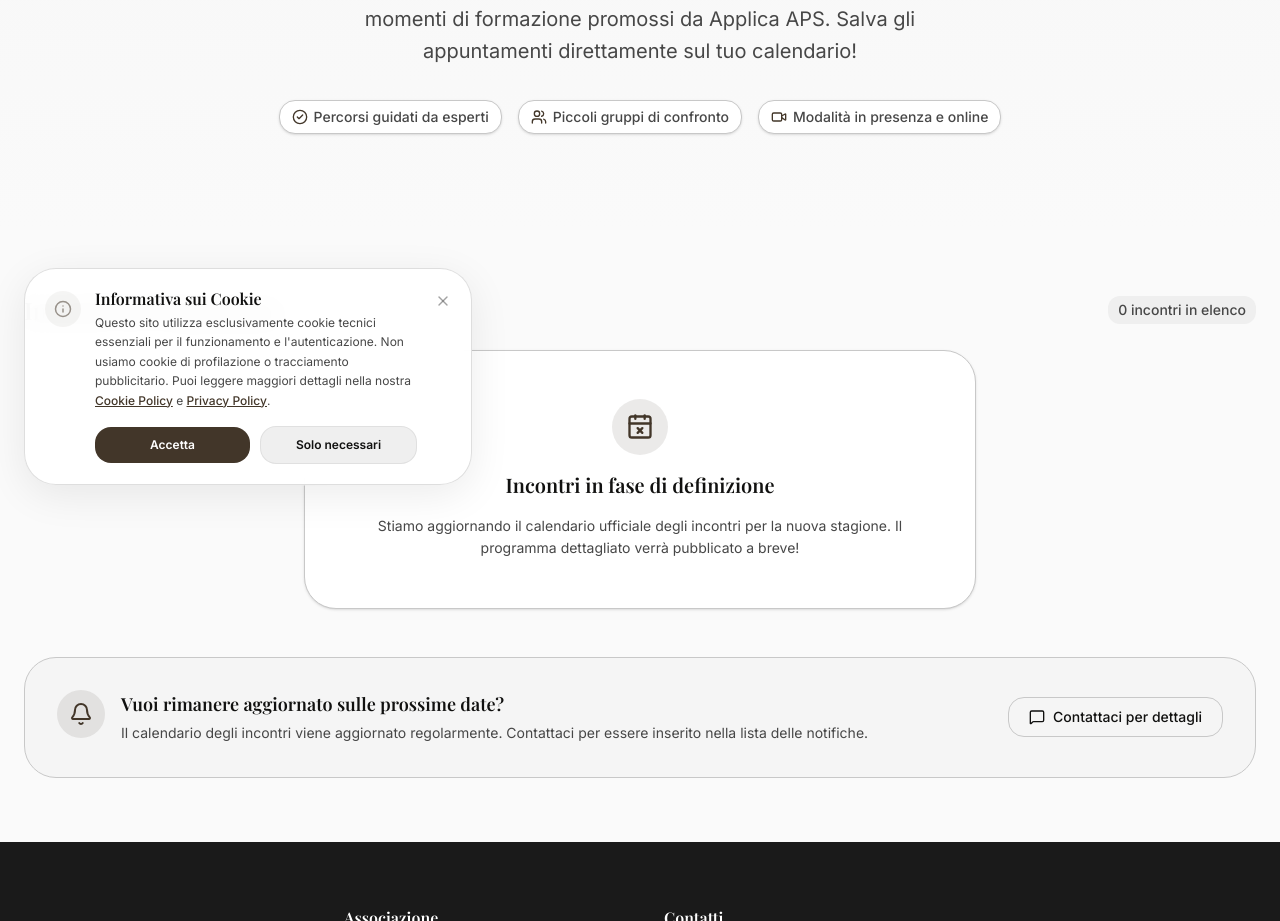
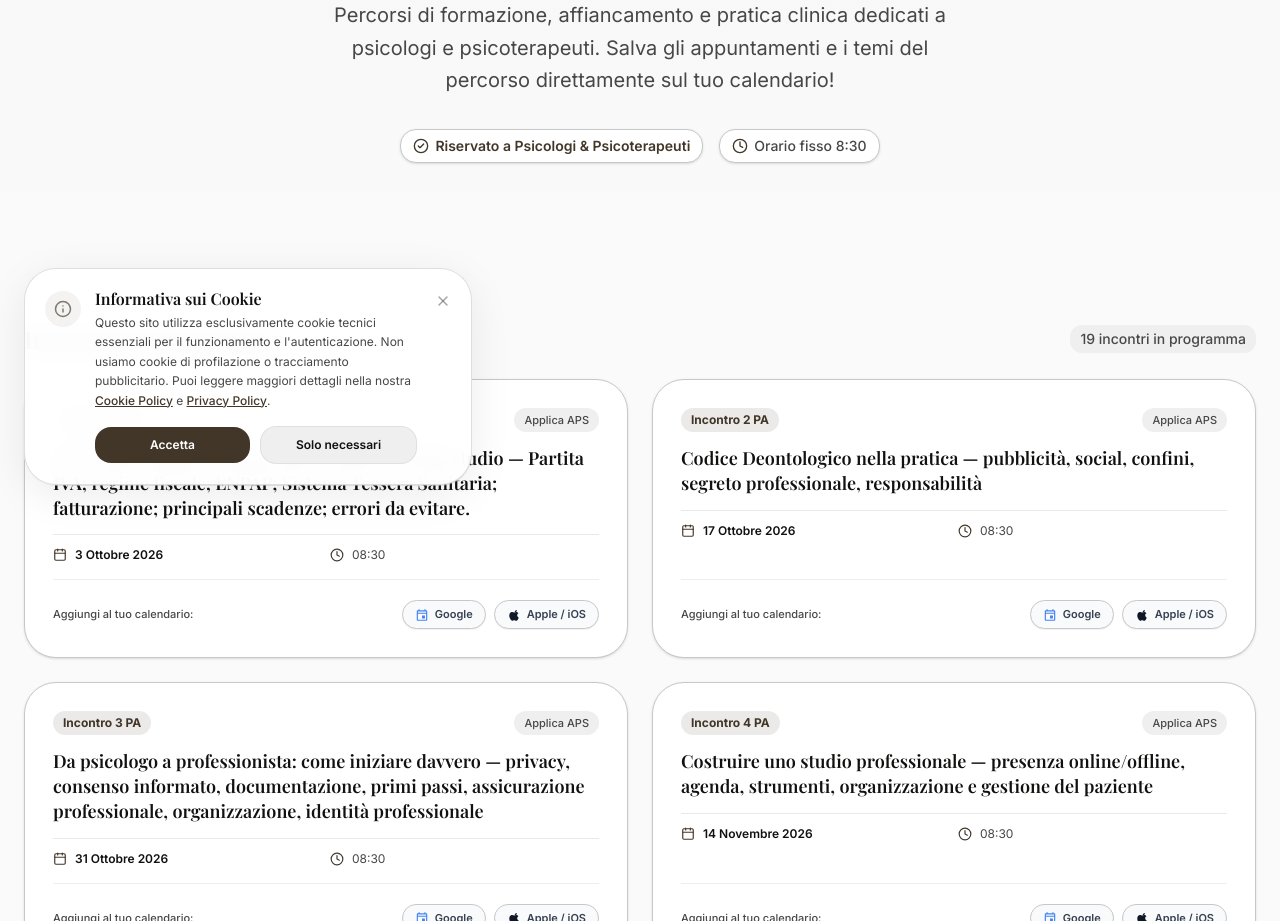
Before and after one commit to applicaaps/applica, a Next.js app in the folder applica-app/: page /programma in a window 1280 px wide. Shown: the part 291-1212 px from the top of the page. Built offline with nearby package versions, Linux system fonts and the light colour scheme; a web font is replaced by a local one.

Commit message:
aggiunta calendario con eventi reali

```diff
--- a/applica-app/app/programma/page.tsx
+++ b/applica-app/app/programma/page.tsx
@@ -6,12 +6,9 @@ import {
   Calendar,
   Clock,
   MapPin,
-  Users,
-  Video,
   CheckCircle2,
   MessageSquare,
-  Bell,
-  CalendarX
+  Bell
 } from "lucide-react"
 import { RevealSection } from "@/components/RevealSection"
 import { Button } from "@/components/ui/Button"
@@ -34,58 +31,236 @@ function AppleCalendarIcon({ className = "w-4 h-4" }: { className?: string }) {
   )
 }
 
-export interface ProgramEvent {
-  id: number | string
-  title: string
-  date: string
-  time: string
-  location: string
-  type: string
-  badge: string
-  description: string
-  target: string
-  spotsLeft: string
-  startDateIso?: string
-  endDateIso?: string
+export interface EventItem {
+  id: number
+  incontro: string
+  dateDisplay: string
+  timeDisplay: string
+  tema: string
+  year: number
+  month: number
+  day: number
 }
 
-// Genera il link per Google Calendar con i dati dell'evento
-function getGoogleCalendarLink(event: ProgramEvent) {
-  const title = encodeURIComponent(event.title)
-  const details = encodeURIComponent(`${event.description}\n\nOrganizzato da Applica APS (https://applicaaps.it)`)
-  const location = encodeURIComponent(event.location)
+// Struttura dati ufficiale caricata da ListaIncontri.md
+const eventsData: EventItem[] = [
+  {
+    id: 1,
+    incontro: "Incontro 1 PA",
+    dateDisplay: "3 Ottobre 2026",
+    timeDisplay: "08:30",
+    tema: "Benvenuto Applica - Burocrazia e apertura dello studio — Partita IVA; regime fiscale; ENPAP; Sistema Tessera Sanitaria; fatturazione; principali scadenze; errori da evitare.",
+    year: 2026,
+    month: 10,
+    day: 3
+  },
+  {
+    id: 2,
+    incontro: "Incontro 2 PA",
+    dateDisplay: "17 Ottobre 2026",
+    timeDisplay: "08:30",
+    tema: "Codice Deontologico nella pratica — pubblicità, social, confini, segreto professionale, responsabilità",
+    year: 2026,
+    month: 10,
+    day: 17
+  },
+  {
+    id: 3,
+    incontro: "Incontro 3 PA",
+    dateDisplay: "31 Ottobre 2026",
+    timeDisplay: "08:30",
+    tema: "Da psicologo a professionista: come iniziare davvero — privacy, consenso informato, documentazione, primi passi, assicurazione professionale, organizzazione, identità professionale",
+    year: 2026,
+    month: 10,
+    day: 31
+  },
+  {
+    id: 4,
+    incontro: "Incontro 4 PA",
+    dateDisplay: "14 Novembre 2026",
+    timeDisplay: "08:30",
+    tema: "Costruire uno studio professionale — presenza online/offline, agenda, strumenti, organizzazione e gestione del paziente",
+    year: 2026,
+    month: 11,
+    day: 14
+  },
+  {
+    id: 5,
+    incontro: "Incontro 5 PA - PB",
+    dateDisplay: "28 Novembre 2026",
+    timeDisplay: "08:30",
+    tema: "Quanto e come farsi pagare — tariffe, ricevute, cancellazioni, pacchetti, gestione economica ed etica",
+    year: 2026,
+    month: 11,
+    day: 28
+  },
+  {
+    id: 6,
+    incontro: "Incontro 6 PA",
+    dateDisplay: "12 Dicembre 2026",
+    timeDisplay: "08:30",
+    tema: "Il contratto terapeutico — regole, consenso, setting, assenze, contatti fuori seduta e gestione dei confini",
+    year: 2026,
+    month: 12,
+    day: 12
+  },
+  {
+    id: 7,
+    incontro: "Incontro 7 PA",
+    dateDisplay: "14 Dicembre 2026",
+    timeDisplay: "08:30",
+    tema: "Transfert e controtransfert — quello che accade nella relazione terapeutica",
+    year: 2026,
+    month: 12,
+    day: 14
+  },
+  {
+    id: 8,
+    incontro: "Incontro 8 PA",
+    dateDisplay: "9 Gennaio 2027",
+    timeDisplay: "08:30",
+    tema: "Dalla raccolta dati alla formulazione del caso — trasformare le informazioni in ragionamento clinico",
+    year: 2027,
+    month: 1,
+    day: 9
+  },
+  {
+    id: 9,
+    incontro: "Incontro 9 PA - PB",
+    dateDisplay: "23 Gennaio 2027",
+    timeDisplay: "08:30",
+    tema: "Ragionamento clinico — capire cosa sta réellement mantenendo il problema del paziente",
+    year: 2027,
+    month: 1,
+    day: 23
+  },
+  {
+    id: 10,
+    incontro: "Incontro 10 PA - PB",
+    dateDisplay: "20 Febbraio 2027",
+    timeDisplay: "08:30",
+    tema: "Obiettivi e piano terapeutico — da “parlare del problema” a costruire un percorso",
+    year: 2027,
+    month: 2,
+    day: 6
+  },
+  {
+    id: 11,
+    incontro: "Incontro 11 PA - PB",
+    dateDisplay: "6 Marzo 2027",
+    timeDisplay: "08:30",
+    tema: "Quando il terapeuta non sa cosa fare — blocchi, errori, dubbi clinici e supervisione",
+    year: 2027,
+    month: 3,
+    day: 6
+  },
+  {
+    id: 12,
+    incontro: "Incontro 12 PA - PB",
+    dateDisplay: "20 Marzo 2027",
+    timeDisplay: "08:30",
+    tema: "Il primo colloquio — cosa chiedere, cosa osservare, come strutturare l'incontro",
+    year: 2027,
+    month: 3,
+    day: 20
+  },
+  {
+    id: 13,
+    incontro: "Incontro 13 PA - PB",
+    dateDisplay: "3 Aprile 2027",
+    timeDisplay: "08:30",
+    tema: "Come trovare pazienti in modo etico — networking, territorio, collaborazioni, social e reputazione",
+    year: 2027,
+    month: 4,
+    day: 3
+  },
+  {
+    id: 14,
+    incontro: "Incontro 14 PA - PB",
+    dateDisplay: "17 Aprile 2027",
+    timeDisplay: "08:30",
+    tema: "I casi difficili — paziente resistente, dipendente, aggressivo, evitante, che interrompe",
+    year: 2027,
+    month: 4,
+    day: 17
+  },
+  {
+    id: 15,
+    incontro: "Incontro 15 PA - PB",
+    dateDisplay: "2 Maggio 2027",
+    timeDisplay: "08:30",
+    tema: "Gestire crisi e situazioni complesse — limiti delle competenze, rete, invio e collaborazione con altri professionisti",
+    year: 2027,
+    month: 5,
+    day: 2
+  },
+  {
+    id: 16,
+    incontro: "Incontro 16 PA",
+    dateDisplay: "15 Maggio 2027",
+    timeDisplay: "08:30",
+    tema: "Costruire la propria identità professionale — orientamento teorico, nicchia, popolazione e aree di interesse",
+    year: 2027,
+    month: 5,
+    day: 15
+  },
+  {
+    id: 17,
+    incontro: "Incontro 17 PA - PB",
+    dateDisplay: "29 Maggio 2027",
+    timeDisplay: "08:30",
+    tema: "Il terapeuta dentro la terapia — emozioni, schemi personali, paura di sbagliare e senso di inadeguatezza",
+    year: 2027,
+    month: 5,
+    day: 29
+  },
+  {
+    id: 18,
+    incontro: "Incontro 18 PA - PB",
+    dateDisplay: "7 Giugno 2027",
+    timeDisplay: "08:30",
+    tema: "Vivere di psicologia — costruire una professione sostenibile, rete professionale e piano di crescita",
+    year: 2027,
+    month: 6,
+    day: 7
+  },
+  {
+    id: 19,
+    incontro: "Incontro 19 PA",
+    dateDisplay: "7 Giugno 2027",
+    timeDisplay: "08:30",
+    tema: "Costruire la propria identità professionale — orientamento teorico, nicchia, popolazione e aree di interesse",
+    year: 2027,
+    month: 6,
+    day: 7
+  }
+]
 
-  let datesParam = ""
-  if (event.startDateIso && event.endDateIso) {
-    datesParam = `&dates=${event.startDateIso}/${event.endDateIso}`
-  } else {
-    const now = new Date()
-    now.setDate(now.getDate() + 14)
-    now.setHours(18, 30, 0, 0)
-    const end = new Date(now)
-    end.setHours(20, 0, 0, 0)
-    const startIso = now.toISOString().replace(/-|:|\.\d\d\d/g, "")
-    const endIso = end.toISOString().replace(/-|:|\.\d\d\d/g, "")
-    datesParam = `&dates=${startIso}/${endIso}`
+// Calcola le date ISO per il calendario (Data + Tema, senza il campo "Incontro" nel titolo del calendario)
+function getEventDates(event: EventItem) {
+  const start = new Date(event.year, event.month - 1, event.day, 8, 30, 0)
+  const end = new Date(start.getTime() + 2 * 60 * 60 * 1000) // 2 ore di durata predefinita
+
+  const toIsoBasic = (d: Date) => d.toISOString().replace(/-|:|\.\d\d\d/g, "")
+  return {
+    startIso: toIsoBasic(start),
+    endIso: toIsoBasic(end)
+  }
 }
 
-  return `https://calendar.google.com/calendar/render?action=TEMPLATE&text=${title}&details=${details}&location=${location}${datesParam}`
+// Genera link Google Calendar contenente solo Tema e Data (esclude "Incontro" dal titolo dell'evento calendario)
+function getGoogleCalendarLink(event: EventItem) {
+  const { startIso, endIso } = getEventDates(event)
+  const title = encodeURIComponent(event.tema)
+  const details = encodeURIComponent(`Tema: ${event.tema}\n\nOrganizzato da Applica APS (https://applicaaps.it)`)
+  const location = encodeURIComponent("Applica APS")
+
+  return `https://calendar.google.com/calendar/render?action=TEMPLATE&text=${title}&details=${details}&location=${location}&dates=${startIso}/${endIso}`
 }
 
-// Scarica/apre il file .ics per Apple / iOS Calendar
-function downloadAppleIcs(event: ProgramEvent) {
-  let startStr = event.startDateIso
-  let endStr = event.endDateIso
-
-  if (!startStr || !endStr) {
-    const now = new Date()
-    now.setDate(now.getDate() + 14)
-    now.setHours(18, 30, 0, 0)
-    const end = new Date(now)
-    end.setHours(20, 0, 0, 0)
-    startStr = now.toISOString().replace(/-|:|\.\d\d\d/g, "")
-    endStr = end.toISOString().replace(/-|:|\.\d\d\d/g, "")
-  }
+// Genera e scarica file .ics per Apple / iOS Calendar contenente solo Tema e Data (esclude "Incontro" dal titolo)
+function downloadAppleIcs(event: EventItem) {
+  const { startIso, endIso } = getEventDates(event)
 
   const icsContent = [
     "BEGIN:VCALENDAR",
@@ -93,11 +268,11 @@ function downloadAppleIcs(event: ProgramEvent) {
     "PRODID:-//Applica APS//Incontri//IT",
     "CALSCALE:GREGORIAN",
     "BEGIN:VEVENT",
-    `SUMMARY:${event.title}`,
-    `DESCRIPTION:${event.description} - Organizzato da Applica APS`,
-    `LOCATION:${event.location}`,
-    `DTSTART:${startStr}`,
-    `DTEND:${endStr}`,
+    `SUMMARY:${event.tema.replace(/\n/g, " ")}`,
+    `DESCRIPTION:${event.tema.replace(/\n/g, " ")} - Organizzato da Applica APS`,
+    "LOCATION:Applica APS",
+    `DTSTART:${startIso}`,
+    `DTEND:${endIso}`,
     "STATUS:CONFIRMED",
     "END:VEVENT",
     "END:VCALENDAR"
@@ -107,15 +282,12 @@ function downloadAppleIcs(event: ProgramEvent) {
   const url = URL.createObjectURL(blob)
   const link = document.createElement("a")
   link.href = url
-  link.setAttribute("download", `${event.title.toLowerCase().replace(/[^a-z0-9]/g, "-")}.ics`)
+  link.setAttribute("download", `incontro-${event.id}.ics`)
   document.body.appendChild(link)
   link.click()
   document.body.removeChild(link)
   URL.revokeObjectURL(url)
 }
-
-// Lista eventi da popolare con gli eventi ufficiali dell'associazione
-const eventsList: ProgramEvent[] = []
 
 export default function ProgrammaPage() {
   return (
@@ -124,34 +296,26 @@ export default function ProgrammaPage() {
       <section className="relative overflow-hidden pt-4 pb-12 sm:pt-8 sm:pb-16 md:pt-12 md:pb-24 bg-gradient-to-b from-[var(--color-surface-container-low)]/60 to-transparent">
         <div className="container mx-auto px-4 md:px-6 text-center max-w-4xl space-y-4 sm:space-y-6">
           <RevealSection>
-            <div className="inline-flex items-center gap-2 px-3 py-1.5 rounded-full bg-[var(--color-primary)]/10 text-[var(--color-primary)] text-xs sm:text-sm font-medium mb-1 sm:mb-2">
-              <Calendar size={14} className="sm:w-4 sm:h-4" />
-              <span>Calendario Attività & Incontri</span>
-            </div>
             <h1 className="text-3xl sm:text-4xl md:text-5xl lg:text-6xl font-bold text-[var(--color-on-surface)] tracking-tight leading-[1.15]">
-              Programma degli <span className="text-[var(--color-primary)]">Incontri</span>
+              Programma Incontri per <span className="text-[var(--color-primary)]">Psicologi</span>
             </h1>
           </RevealSection>
 
           <RevealSection stagger={1}>
             <p className="text-base sm:text-lg md:text-xl text-[var(--color-on-surface-variant)] leading-relaxed max-w-2xl mx-auto px-2">
-              Scopri le prossime iniziative, i gruppi di parola, i workshop pratici e i momenti di formazione promossi da Applica APS. Salva gli appuntamenti direttamente sul tuo calendario!
+              Percorsi di formazione, affiancamento e pratica clinica dedicati a psicologi e psicoterapeuti. Salva gli appuntamenti e i temi del percorso direttamente sul tuo calendario!
             </p>
           </RevealSection>
 
           <RevealSection stagger={2}>
             <div className="pt-2 flex flex-col sm:flex-row flex-wrap justify-center items-center gap-2.5 sm:gap-4 text-xs sm:text-sm text-[var(--color-on-surface-variant)] font-medium">
-              <div className="flex items-center gap-1.5 px-3 py-1.5 bg-white rounded-lg border border-[var(--color-outline-variant)] shadow-sm w-full sm:w-auto justify-center">
+              <div className="flex items-center gap-1.5 px-3 py-1.5 bg-white rounded-lg border border-[var(--color-outline-variant)] shadow-sm w-full sm:w-auto justify-center font-semibold text-[var(--color-primary)]">
                 <CheckCircle2 size={16} className="text-[var(--color-primary)] shrink-0" />
-                <span>Percorsi guidati da esperti</span>
+                <span>Riservato a Psicologi &amp; Psicoterapeuti</span>
               </div>
               <div className="flex items-center gap-1.5 px-3 py-1.5 bg-white rounded-lg border border-[var(--color-outline-variant)] shadow-sm w-full sm:w-auto justify-center">
-                <Users size={16} className="text-[var(--color-primary)] shrink-0" />
-                <span>Piccoli gruppi di confronto</span>
-              </div>
-              <div className="flex items-center gap-1.5 px-3 py-1.5 bg-white rounded-lg border border-[var(--color-outline-variant)] shadow-sm w-full sm:w-auto justify-center">
-                <Video size={16} className="text-[var(--color-primary)] shrink-0" />
-                <span>Modalità in presenza e online</span>
+                <Clock size={16} className="text-[var(--color-primary)] shrink-0" />
+                <span>Orario fisso 8:30</span>
               </div>
             </div>
           </RevealSection>
@@ -162,83 +326,54 @@ export default function ProgrammaPage() {
       <section className="py-8 sm:py-12 md:py-16">
         <div className="container mx-auto px-4 md:px-6">
 
-          {/* Lista degli Incontri */}
+          {/* Listadegli Incontri */}
           <div className="space-y-5 sm:space-y-6">
             <div className="flex items-center justify-between flex-wrap gap-2">
               <h3 className="text-lg sm:text-xl md:text-2xl font-bold text-[var(--color-on-surface)]">
                 Incontri in Programma
               </h3>
               <span className="text-xs sm:text-sm text-[var(--color-on-surface-variant)] bg-[var(--color-surface-container)] px-2.5 py-1 rounded-md font-medium">
-                {eventsList.length} {eventsList.length === 1 ? "incontro" : "incontri"} in elenco
+                {eventsData.length} incontri in programma
               </span>
             </div>
 
-            {eventsList.length === 0 ? (
-              <RevealSection>
-                <div className="bg-white rounded-2xl border border-[var(--color-outline-variant)] p-8 sm:p-12 text-center max-w-2xl mx-auto space-y-4 my-6 shadow-sm">
-                  <div className="w-14 h-14 bg-[var(--color-primary)]/10 text-[var(--color-primary)] rounded-full flex items-center justify-center mx-auto">
-                    <CalendarX size={28} />
-                  </div>
-                  <h4 className="text-xl font-bold text-[var(--color-on-surface)]">
-                    Incontri in fase di definizione
-                  </h4>
-                  <p className="text-sm text-[var(--color-on-surface-variant)] leading-relaxed">
-                    Stiamo aggiornando il calendario ufficiale degli incontri per la nuova stagione. Il programma dettagliato verrà pubblicato a breve!
-                  </p>
-                </div>
-              </RevealSection>
-            ) : (
             <div className="grid grid-cols-1 md:grid-cols-2 gap-4 sm:gap-6">
-                {eventsList.map((event, idx) => (
+              {eventsData.map((event, idx) => (
                 <RevealSection key={event.id} stagger={(idx % 2) + 1}>
                   <div className="bg-white p-5 sm:p-6 md:p-7 rounded-2xl border border-[var(--color-outline-variant)] shadow-sm hover:shadow-md transition-all duration-300 flex flex-col justify-between h-full group">
                     <div className="space-y-3.5">
                       <div className="flex items-center justify-between gap-2 flex-wrap">
-                          <span className="px-2.5 py-1 bg-[var(--color-surface-container)] text-[var(--color-on-surface-variant)] text-[11px] font-semibold rounded-lg">
-                            {event.badge}
+                        <span className="px-2.5 py-1 bg-[var(--color-primary)]/10 text-[var(--color-primary)] text-xs font-bold rounded-lg">
+                          {event.incontro}
                         </span>
-                          <span className="text-[11px] font-medium text-[var(--color-primary)] bg-[var(--color-primary)]/8 px-2.5 py-1 rounded-md">
-                            {event.type}
+                        <span className="text-[11px] font-medium text-[var(--color-on-surface-variant)] bg-[var(--color-surface-container)] px-2.5 py-1 rounded-md">
+                          Applica APS
                         </span>
                       </div>
 
-                        <h4 className="text-lg sm:text-xl font-bold text-[var(--color-on-surface)] group-hover:text-[var(--color-primary)] transition-colors leading-snug">
-                          {event.title}
+                      <h4 className="text-base sm:text-lg font-bold text-[var(--color-on-surface)] group-hover:text-[var(--color-primary)] transition-colors leading-snug">
+                        {event.tema}
                       </h4>
-
-                        <p className="text-xs sm:text-sm text-[var(--color-on-surface-variant)] leading-relaxed">
-                          {event.description}
-                        </p>
 
                       <div className="pt-3 border-t border-[var(--color-outline-variant)]/40 grid grid-cols-1 sm:grid-cols-2 gap-2 text-xs text-[var(--color-on-surface-variant)]">
                         <div className="flex items-center gap-2">
                           <Calendar size={14} className="text-[var(--color-primary)] shrink-0" />
-                            <span>{event.date}</span>
+                          <span className="font-semibold text-[var(--color-on-surface)]">{event.dateDisplay}</span>
                         </div>
                         <div className="flex items-center gap-2">
                           <Clock size={14} className="text-[var(--color-primary)] shrink-0" />
-                            <span>{event.time}</span>
-                          </div>
-                          <div className="flex items-center gap-2">
-                            <MapPin size={14} className="text-[var(--color-primary)] shrink-0" />
-                            <span className="truncate">{event.location}</span>
-                          </div>
-                          <div className="flex items-center gap-2">
-                            <Users size={14} className="text-[var(--color-primary)] shrink-0" />
-                            <span>{event.target}</span>
+                          <span>{event.timeDisplay}</span>
                         </div>
                       </div>
                     </div>
 
                     {/* Azioni del Calendario */}
                     <div className="pt-4 sm:pt-5 flex flex-col sm:flex-row items-start sm:items-center justify-between gap-3 mt-4 border-t border-[var(--color-outline-variant)]/30">
-                        <span className="text-[11px] font-medium text-emerald-700 bg-emerald-50 px-2 py-0.5 rounded-md">
-                          {event.spotsLeft}
+                      <span className="text-[11px] font-medium text-[var(--color-on-surface-variant)]">
+                        Aggiungi al tuo calendario:
                       </span>
 
                       <div className="flex items-center gap-2 w-full sm:w-auto justify-end">
-                          <span className="text-[11px] text-[var(--color-on-surface-variant)] font-medium mr-0.5">Aggiungi a:</span>
-
                         {/* Google Calendar */}
                         <a
                           href={getGoogleCalendarLink(event)}
@@ -266,7 +401,6 @@ export default function ProgrammaPage() {
                 </RevealSection>
               ))}
             </div>
-            )}
           </div>
 
           {/* Avviso Aggiornamento Calendario */}
@@ -278,17 +412,17 @@ export default function ProgrammaPage() {
                 </div>
                 <div className="space-y-1">
                   <h4 className="text-base sm:text-lg font-bold text-[var(--color-on-surface)]">
-                    Vuoi rimanere aggiornato sulle prossime date?
+                    Hai domande sulle date o sugli incontri?
                   </h4>
                   <p className="text-xs sm:text-sm text-[var(--color-on-surface-variant)] leading-relaxed">
-                    Il calendario degli incontri viene aggiornato regolarmente. Contattaci per essere inserito nella lista delle notifiche.
+                    Contattaci per qualsiasi informazione relativa al calendario delle attività.
                   </p>
                 </div>
               </div>
               <Link href="/contatti" className="shrink-0 w-full sm:w-auto">
                 <Button variant="outline" className="gap-2 w-full sm:w-auto justify-center">
                   <MessageSquare size={16} />
-                  <span>Contattaci per dettagli</span>
+                  <span>Contattaci</span>
                 </Button>
               </Link>
             </div>
```
Lines whose indentation alone changed are shown as unchanged.
